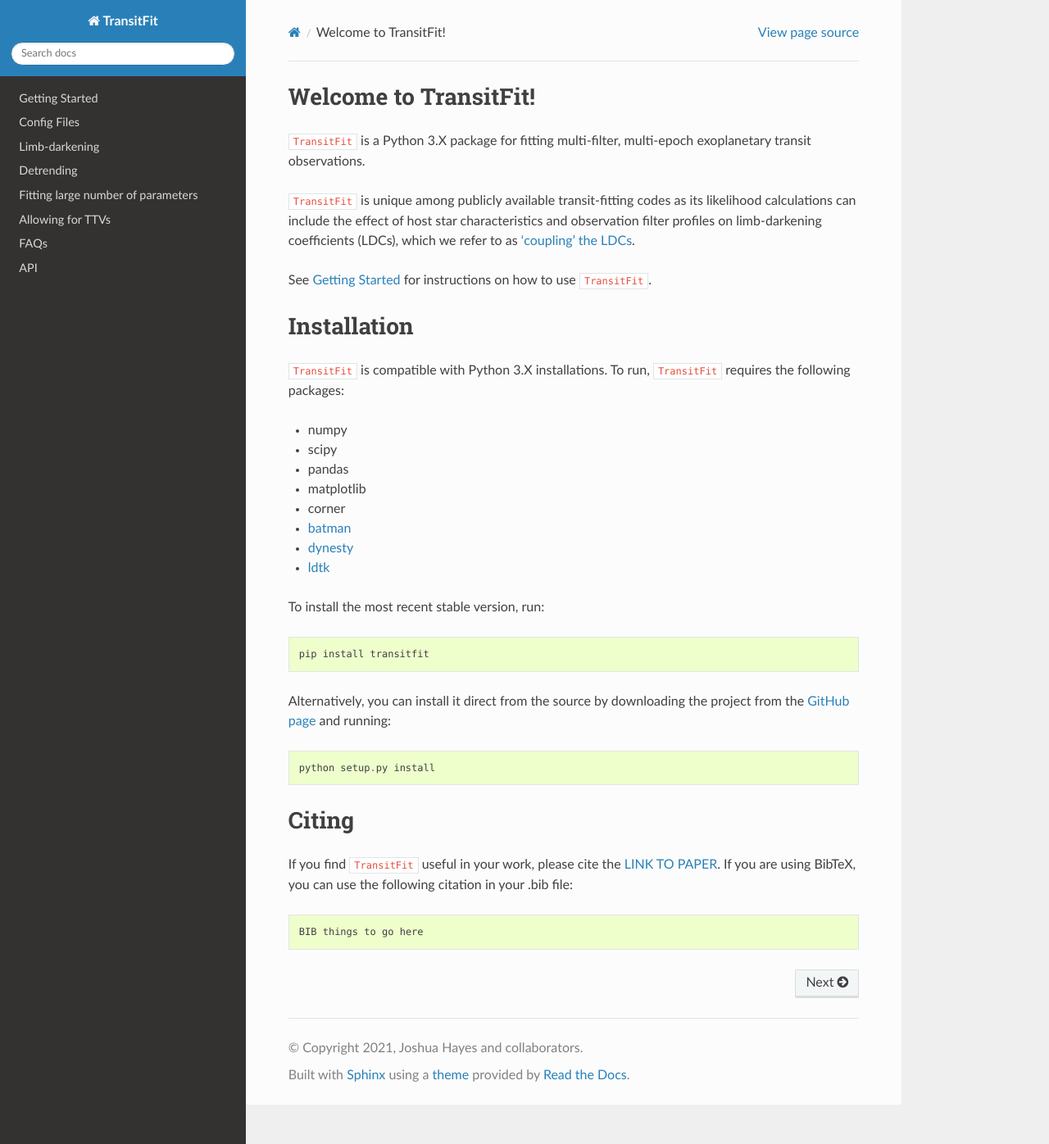
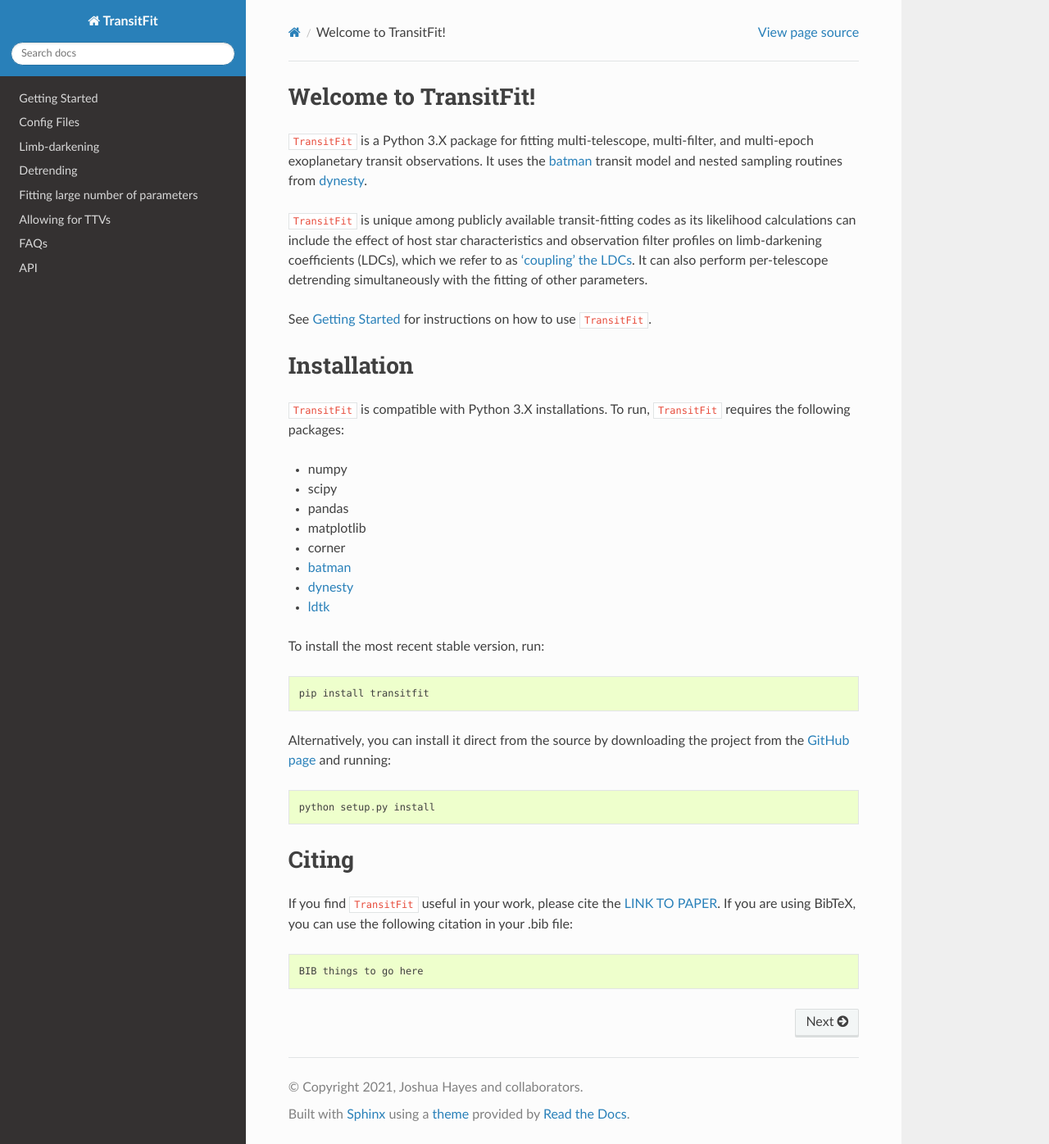
Before and after one commit to joshjchayes/TransitFit, a Sphinx documentation site: the page built from docs/source/index.rst, in a window 1280 px wide and 1396 px high. Shown: the whole window at 82% size. Built offline with Sphinx 7.4.7 and the Read the Docs theme 2.0.0, drawn with Linux system fonts in a browser that asks for light colours; the version number is read from the project's files by our own code.

```diff
--- a/docs/source/index.rst
+++ b/docs/source/index.rst
@@ -1,9 +1,9 @@
 Welcome to TransitFit!
 ======================
 
-``TransitFit`` is a Python 3.X package for fitting multi-filter, multi-epoch exoplanetary transit observations.
+``TransitFit`` is a Python 3.X package for fitting multi-telescope, multi-filter, and multi-epoch exoplanetary transit observations. It uses the `batman <https://www.cfa.harvard.edu/~lkreidberg/batman/index.html>`_ transit model and nested sampling routines from `dynesty <https://dynesty.readthedocs.io/en/latest/index.html>`_.
 
-``TransitFit`` is unique among publicly available transit-fitting codes as its likelihood calculations can include the effect of host star characteristics and observation filter profiles on limb-darkening coefficients (LDCs), which we refer to as :ref:`'coupling' the LDCs <Limb-darkening>`.
+``TransitFit`` is unique among publicly available transit-fitting codes as its likelihood calculations can include the effect of host star characteristics and observation filter profiles on limb-darkening coefficients (LDCs), which we refer to as :ref:`'coupling' the LDCs <Limb-darkening>`. It can also perform per-telescope detrending simultaneously with the fitting of other parameters.
 
 See :ref:`Getting Started` for instructions on how to use ``TransitFit``.
 
--- a/docs/source/limb_darkening.rst
+++ b/docs/source/limb_darkening.rst
@@ -65,7 +65,7 @@ LDC Fitting modes
 * ``'coupled'``
     Using the Kipping parameterisations, each LDC is fitted as a free parameter, with LDTk being used to estimate the likelihood of sets of LDCs, using information on the host star and the observation filters.
 
-``'single'``
+* ``'single'``
     When fitting with multiple wavebands, the number of parameters required to be fitted can increase dramatically. The ``'single'`` LDC fitting mode freely fitting LDC for only one filter, and uses LDTk to extrapolate LDC values for the remaining filters. The :math:`i`-th coefficient of a filter :math:`f`, is calculated as
 
     .. math::
```
Also changed, not shown: README.md (+1 -1 lines), 1 other file.
